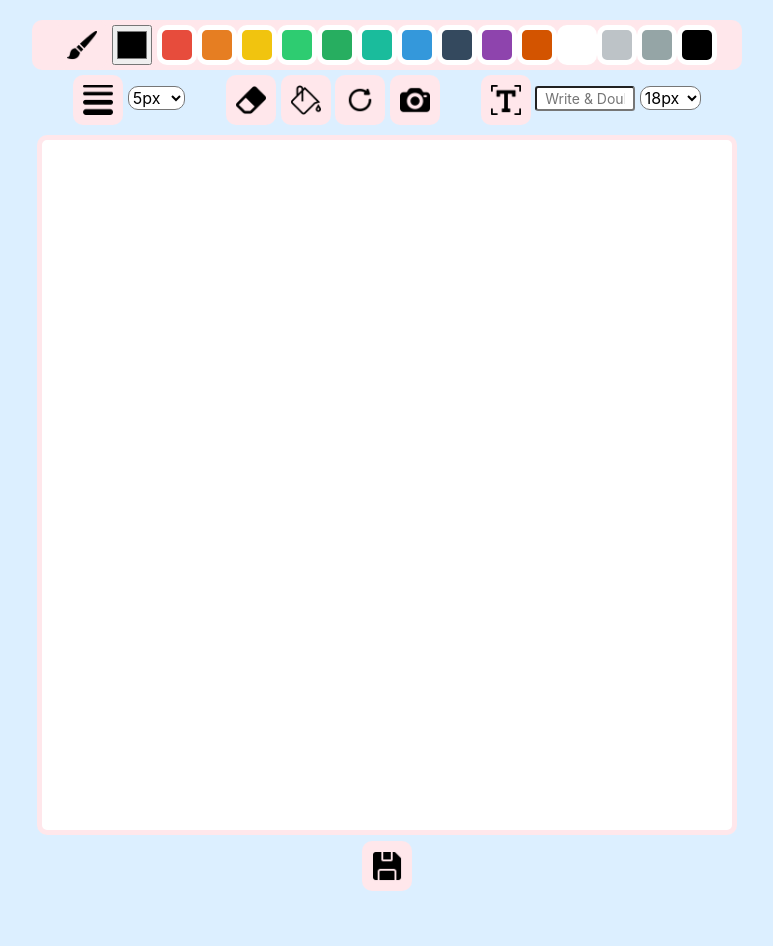
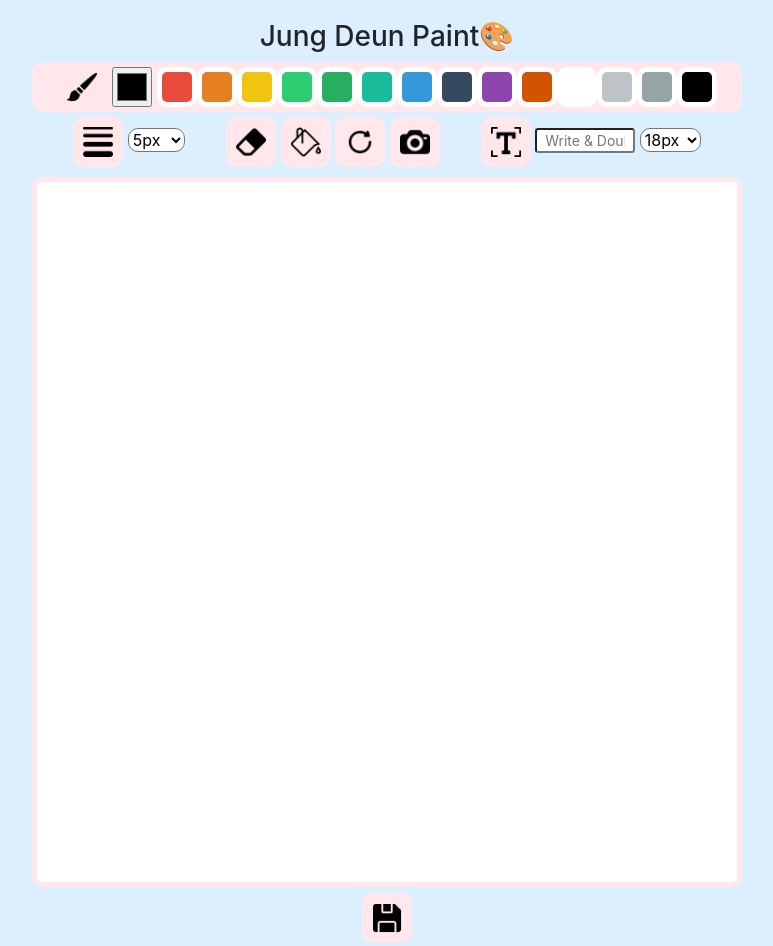
Before and after one commit to lucy2776/javascript_paint, a plain HTML site: page index.html in a window 1280 px wide. Shown: the whole page, without its empty margins (253-1026 px from the left). Before the commit the page ends 911 px from the top, so only its background shows below. Drawn offline with nearby package versions, Linux system fonts and the light colour scheme.

Commit message:
그림판

```diff
--- a/app.js
+++ b/app.js
@@ -2,8 +2,8 @@ const canvas = document.querySelector("canvas")
 
 const ctx = canvas.getContext("2d")
 
-canvas.width = 700
-canvas.height = 700
+canvas.width = 710
+canvas.height = 710
 
 ctx.lineCap = "round"
 
@@ -185,8 +185,8 @@ canvas.onmousemove = function (e) {
 mousedown > mousemove > mouseup, mouseleave
 ****************/
 
-const cw = 700
-const ch = 700
+const cw = 710
+const ch = 710
 
 let isPainting = false
 
@@ -216,6 +216,10 @@ canvas.addEventListener("mousemove", onMove)
 canvas.addEventListener("mousedown", startPainting)
 canvas.addEventListener("mouseup", cancelPainting)
 canvas.addEventListener("mouseleave", cancelPainting)
+
+canvas.addEventListener("touchmove", onMove)
+canvas.addEventListener("touchstart", startPainting)
+canvas.addEventListener("touchend", cancelPainting)
 
 
 // line-width *******************************************
--- a/index.html
+++ b/index.html
@@ -11,6 +11,8 @@
 </head>
 
 <body class="container">
+    <h3>Jung Deun Paint🎨</h3>
+
     <div class="tool">
         <div id="colorList">
             <img class="img-brush" src="./img/brush.png" />
--- a/style.css
+++ b/style.css
@@ -10,8 +10,11 @@
 }
 
 canvas{
-    width: 700px;
-    height: 700px;
+    width: 710px;
+    height: 710px;
+
+    justify-content: center;
+    text-align: center;
 
     border: 5px solid rgb(255, 231, 235);
     border-radius: 10px;
```
